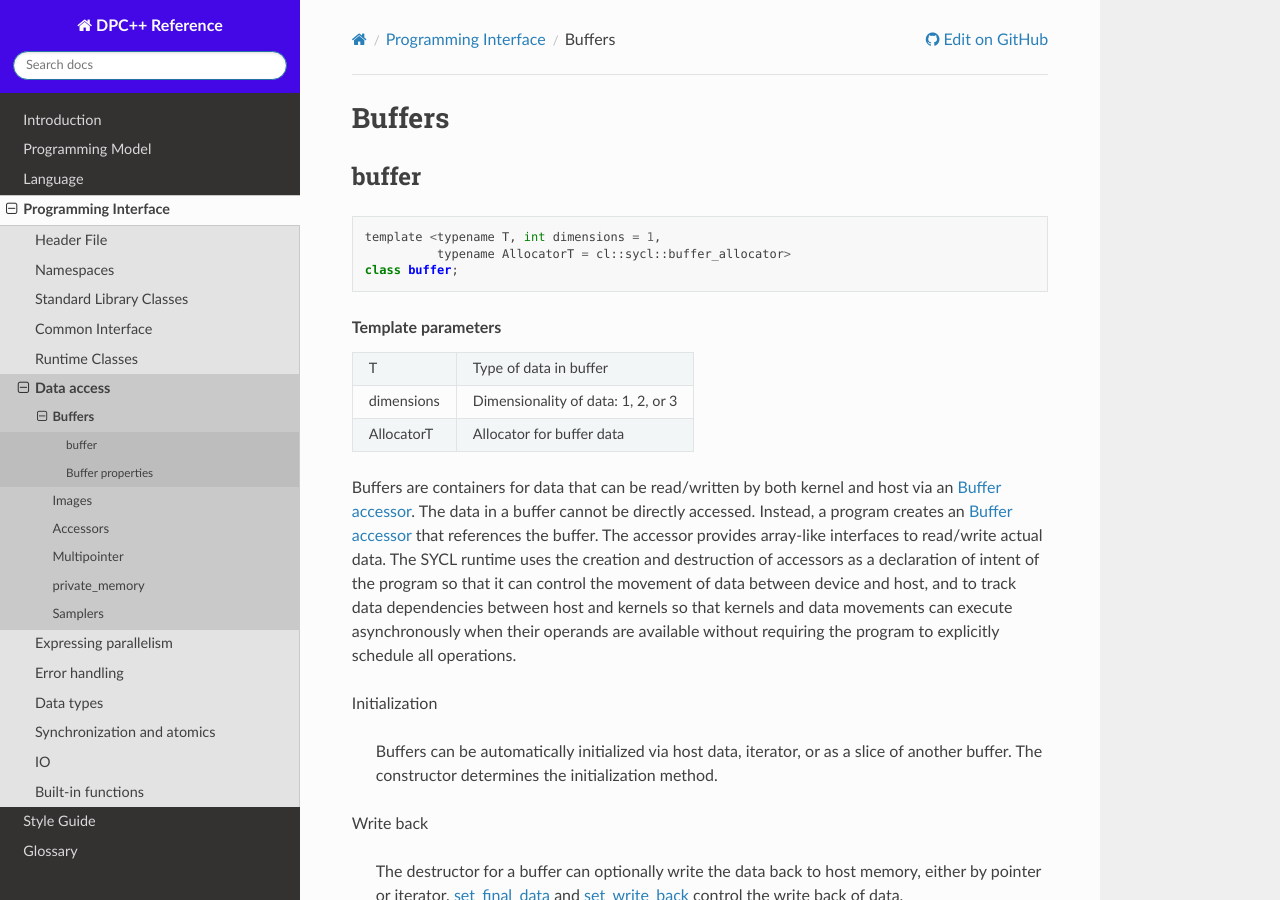
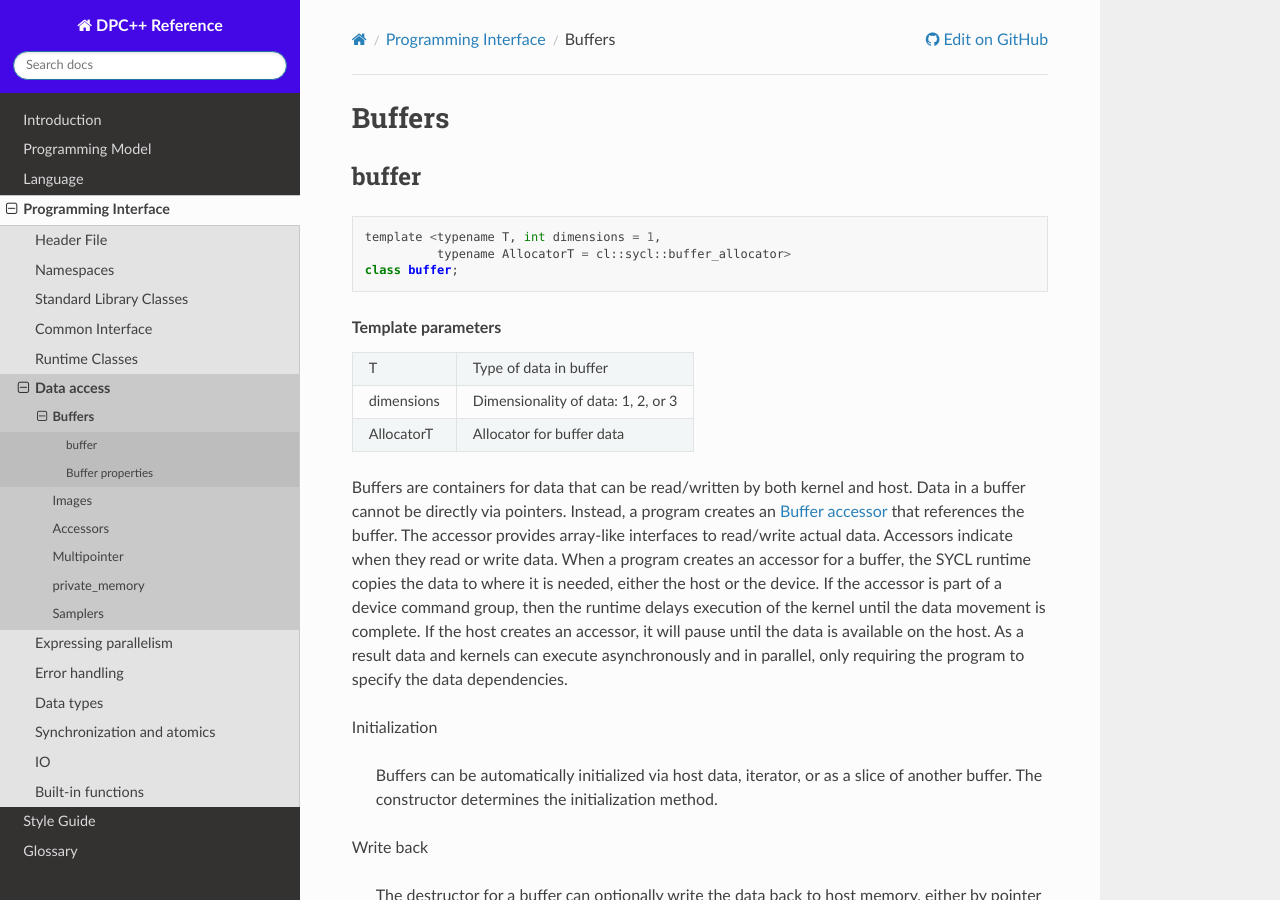
Before and after one commit to KhronosGroup/SYCL_Reference, a Sphinx documentation site: the page built from source/iface/buffer.rst, in a window 1280 px wide and 900 px high. Built offline with Sphinx 7.4.7 and the Read the Docs theme 2.0.0, drawn with Linux system fonts in a browser that asks for light colours.

Commit message:
fix up buffer description

```diff
--- a/source/iface/buffer.rst
+++ b/source/iface/buffer.rst
@@ -26,16 +26,18 @@ AllocatorT        Allocator for buffer data
 ================  ==========
 
 Buffers are containers for data that can be read/written by both
-kernel and host via an :ref:`buffer-accessor`.  The data in a buffer
-cannot be directly accessed. Instead, a program creates an
-:ref:`buffer-accessor` that references the buffer. The accessor
-provides array-like interfaces to read/write actual data.  The SYCL
-runtime uses the creation and destruction of accessors as a
-declaration of intent of the program so that it can control the
-movement of data between device and host, and to track data
-dependencies between host and kernels so that kernels and data
-movements can execute asynchronously when their operands are available
-without requiring the program to explicitly schedule all operations.
+kernel and host.  Data in a buffer cannot be directly via
+pointers. Instead, a program creates an :ref:`buffer-accessor` that
+references the buffer. The accessor provides array-like interfaces to
+read/write actual data.  Accessors indicate when they read or write
+data. When a program creates an accessor for a buffer, the SYCL
+runtime copies the data to where it is needed, either the host or the
+device. If the accessor is part of a device command group, then the
+runtime delays execution of the kernel until the data movement is
+complete. If the host creates an accessor, it will pause until the
+data is available on the host. As a result data and kernels can
+execute asynchronously and in parallel, only requiring the program to
+specify the data dependencies.
 
 Initialization
 
```
